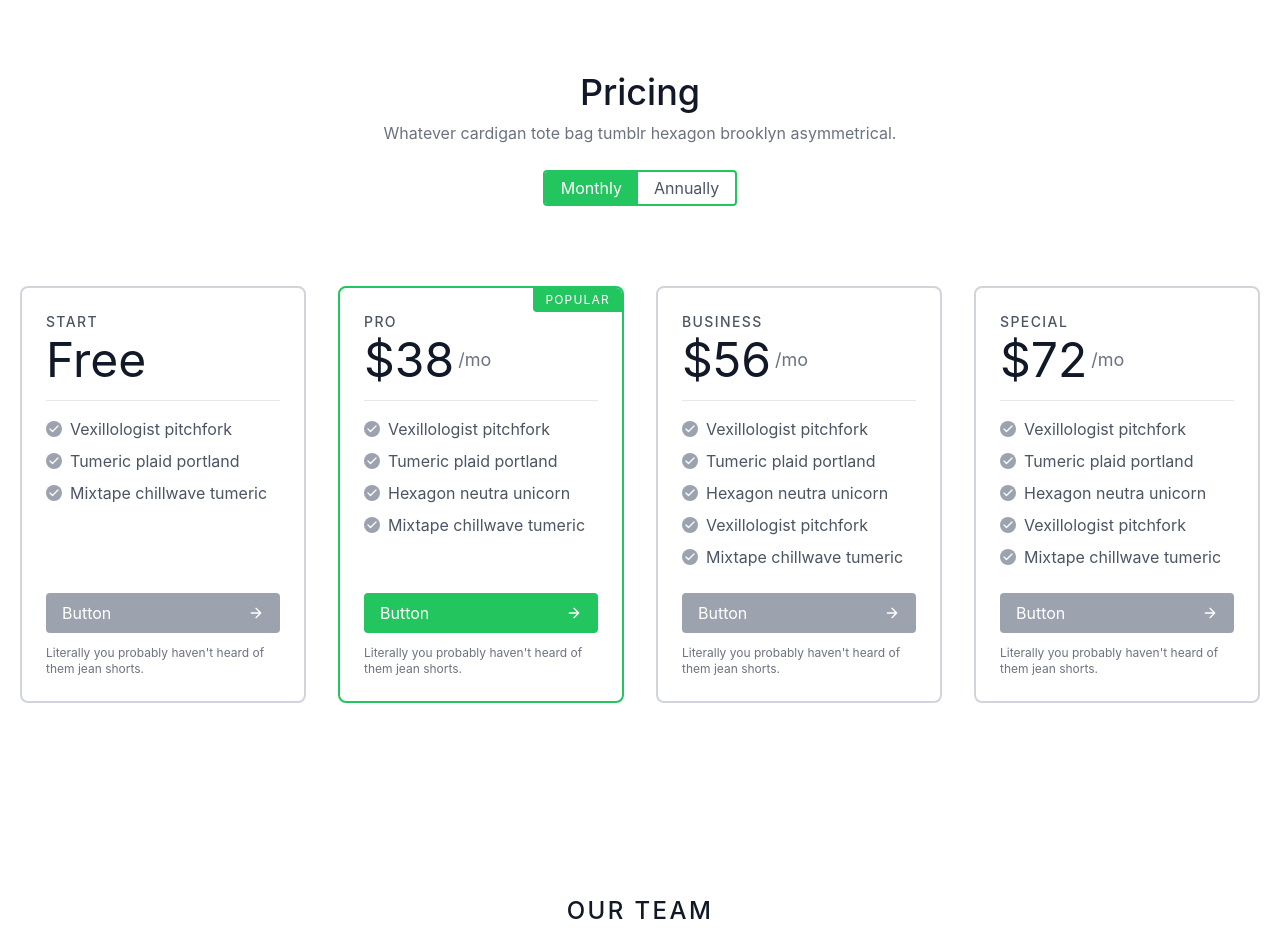
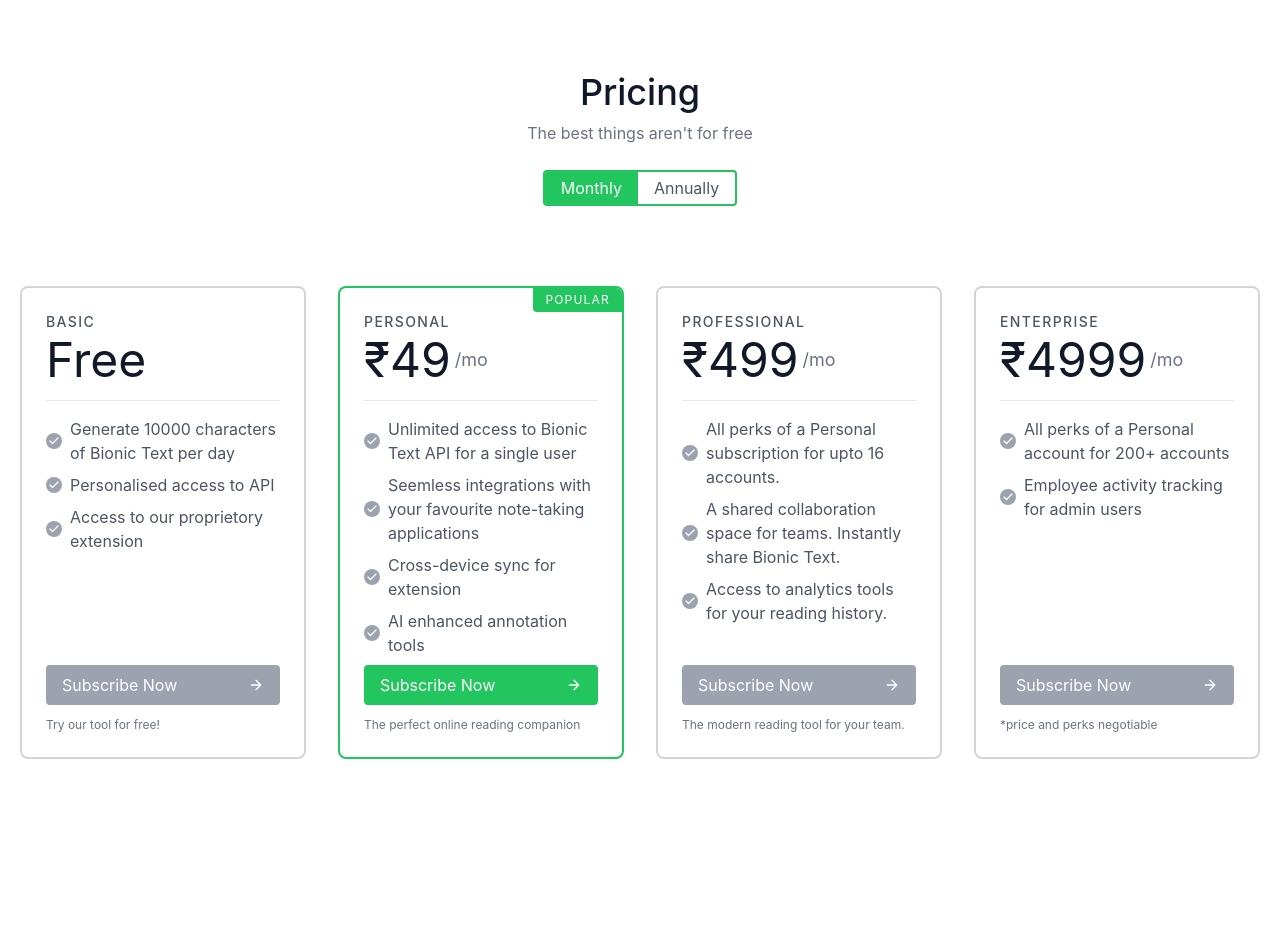
Before and after one commit to KDwevedi/btp, a React (Create React App) app: page / in a window 1280 px wide. Shown: the part 1700-2630 px from the top of the page. Built offline with nearby package versions, Linux system fonts and the light colour scheme.

Commit message:
Fix: Content in payment plans

```diff
--- a/src/components/payment-plans.js
+++ b/src/components/payment-plans.js
@@ -1,11 +1,10 @@
 export default function PayPlans(props) {
     return (
-
     <section class="text-gray-600 body-font overflow-hidden">
         <div class="container px-5 py-24 mx-auto">
             <div class="flex flex-col text-center w-full mb-20">
                 <h1 class="sm:text-4xl text-3xl font-medium title-font mb-2 text-gray-900">Pricing</h1>
-      <p class="lg:w-2/3 mx-auto leading-relaxed text-base text-gray-500">Whatever cardigan tote bag tumblr hexagon brooklyn asymmetrical.</p>
+                <p class="lg:w-2/3 mx-auto leading-relaxed text-base text-gray-500">The best things aren't for free</p>
                 <div class="flex mx-auto border-2 border-green-500 rounded overflow-hidden mt-6">
                     <button class="py-1 px-4 bg-green-500 text-white focus:outline-none">Monthly</button>
                     <button class="py-1 px-4 focus:outline-none">Annually</button>
@@ -14,43 +13,44 @@
             <div class="flex flex-wrap -m-4">
                 <div class="p-4 xl:w-1/4 md:w-1/2 w-full">
                     <div class="h-full p-6 rounded-lg border-2 border-gray-300 flex flex-col relative overflow-hidden">
-          <h2 class="text-sm tracking-widest title-font mb-1 font-medium">START</h2>
+                        <h2 class="text-sm tracking-widest title-font mb-1 font-medium">BASIC</h2>
                         <h1 class="text-5xl text-gray-900 pb-4 mb-4 border-b border-gray-200 leading-none">Free</h1>
                         <p class="flex items-center text-gray-600 mb-2">
                             <span class="w-4 h-4 mr-2 inline-flex items-center justify-center bg-gray-400 text-white rounded-full flex-shrink-0">
                                 <svg fill="none" stroke="currentColor" stroke-linecap="round" stroke-linejoin="round" stroke-width="2.5" class="w-3 h-3" viewBox="0 0 24 24">
                                     <path d="M20 6L9 17l-5-5"></path>
                                 </svg>
-            </span>Vexillologist pitchfork
+                            </span>Generate 10000 characters of Bionic Text per day
                         </p>
                         <p class="flex items-center text-gray-600 mb-2">
                             <span class="w-4 h-4 mr-2 inline-flex items-center justify-center bg-gray-400 text-white rounded-full flex-shrink-0">
                                 <svg fill="none" stroke="currentColor" stroke-linecap="round" stroke-linejoin="round" stroke-width="2.5" class="w-3 h-3" viewBox="0 0 24 24">
                                     <path d="M20 6L9 17l-5-5"></path>
                                 </svg>
-            </span>Tumeric plaid portland
+                            </span>Personalised access to API
                         </p>
                         <p class="flex items-center text-gray-600 mb-6">
                             <span class="w-4 h-4 mr-2 inline-flex items-center justify-center bg-gray-400 text-white rounded-full flex-shrink-0">
                                 <svg fill="none" stroke="currentColor" stroke-linecap="round" stroke-linejoin="round" stroke-width="2.5" class="w-3 h-3" viewBox="0 0 24 24">
                                     <path d="M20 6L9 17l-5-5"></path>
                                 </svg>
-            </span>Mixtape chillwave tumeric
+                            </span>Access to our proprietory extension
                         </p>
-          <button class="flex items-center mt-auto text-white bg-gray-400 border-0 py-2 px-4 w-full focus:outline-none hover:bg-gray-500 rounded">Button
+                        <button class="flex items-center mt-auto text-white bg-gray-400 border-0 py-2 px-4 w-full focus:outline-none hover:bg-gray-500 rounded">
+                            Subscribe Now
                         <svg fill="none" stroke="currentColor" stroke-linecap="round" stroke-linejoin="round" stroke-width="2" class="w-4 h-4 ml-auto" viewBox="0 0 24 24">
                             <path d="M5 12h14M12 5l7 7-7 7"></path>
                         </svg>
                         </button>
-          <p class="text-xs text-gray-500 mt-3">Literally you probably haven't heard of them jean shorts.</p>
+                        <p class="text-xs text-gray-500 mt-3">Try our tool for free!</p>
                     </div>
                 </div>
                 <div class="p-4 xl:w-1/4 md:w-1/2 w-full">
                     <div class="h-full p-6 rounded-lg border-2 border-green-500 flex flex-col relative overflow-hidden">
                         <span class="bg-green-500 text-white px-3 py-1 tracking-widest text-xs absolute right-0 top-0 rounded-bl">POPULAR</span>
-          <h2 class="text-sm tracking-widest title-font mb-1 font-medium">PRO</h2>
+                        <h2 class="text-sm tracking-widest title-font mb-1 font-medium">PERSONAL</h2>
                         <h1 class="text-5xl text-gray-900 leading-none flex items-center pb-4 mb-4 border-b border-gray-200">
-            <span>$38</span>
+                            <span>₹49</span>
                             <span class="text-lg ml-1 font-normal text-gray-500">/mo</span>
                         </h1>
                         <p class="flex items-center text-gray-600 mb-2">
@@ -58,42 +58,42 @@
                             <svg fill="none" stroke="currentColor" stroke-linecap="round" stroke-linejoin="round" stroke-width="2.5" class="w-3 h-3" viewBox="0 0 24 24">
                                 <path d="M20 6L9 17l-5-5"></path>
                             </svg>
-            </span>Vexillologist pitchfork
+                            </span>Unlimited access to Bionic Text API for a single user
           </p>
           <p class="flex items-center text-gray-600 mb-2">
             <span class="w-4 h-4 mr-2 inline-flex items-center justify-center bg-gray-400 text-white rounded-full flex-shrink-0">
               <svg fill="none" stroke="currentColor" stroke-linecap="round" stroke-linejoin="round" stroke-width="2.5" class="w-3 h-3" viewBox="0 0 24 24">
                 <path d="M20 6L9 17l-5-5"></path>
               </svg>
-            </span>Tumeric plaid portland
+            </span>Seemless integrations with your favourite note-taking applications
           </p>
           <p class="flex items-center text-gray-600 mb-2">
             <span class="w-4 h-4 mr-2 inline-flex items-center justify-center bg-gray-400 text-white rounded-full flex-shrink-0">
               <svg fill="none" stroke="currentColor" stroke-linecap="round" stroke-linejoin="round" stroke-width="2.5" class="w-3 h-3" viewBox="0 0 24 24">
                 <path d="M20 6L9 17l-5-5"></path>
               </svg>
-            </span>Hexagon neutra unicorn
+            </span>Cross-device sync for extension
           </p>
-          <p class="flex items-center text-gray-600 mb-6">
+          <p class="flex items-center text-gray-600 mb-2">
             <span class="w-4 h-4 mr-2 inline-flex items-center justify-center bg-gray-400 text-white rounded-full flex-shrink-0">
               <svg fill="none" stroke="currentColor" stroke-linecap="round" stroke-linejoin="round" stroke-width="2.5" class="w-3 h-3" viewBox="0 0 24 24">
                 <path d="M20 6L9 17l-5-5"></path>
               </svg>
-            </span>Mixtape chillwave tumeric
+            </span>AI enhanced annotation tools
           </p>
-          <button class="flex items-center mt-auto text-white bg-green-500 border-0 py-2 px-4 w-full focus:outline-none hover:bg-green-600 rounded">Button
+          <button class="flex items-center mt-auto text-white bg-green-500 border-0 py-2 px-4 w-full focus:outline-none hover:bg-green-600 rounded">Subscribe Now
             <svg fill="none" stroke="currentColor" stroke-linecap="round" stroke-linejoin="round" stroke-width="2" class="w-4 h-4 ml-auto" viewBox="0 0 24 24">
               <path d="M5 12h14M12 5l7 7-7 7"></path>
             </svg>
           </button>
-          <p class="text-xs text-gray-500 mt-3">Literally you probably haven't heard of them jean shorts.</p>
+          <p class="text-xs text-gray-500 mt-3">The perfect online reading companion</p>
         </div>
       </div>
       <div class="p-4 xl:w-1/4 md:w-1/2 w-full">
         <div class="h-full p-6 rounded-lg border-2 border-gray-300 flex flex-col relative overflow-hidden">
-          <h2 class="text-sm tracking-widest title-font mb-1 font-medium">BUSINESS</h2>
+          <h2 class="text-sm tracking-widest title-font mb-1 font-medium">PROFESSIONAL</h2>
           <h1 class="text-5xl text-gray-900 leading-none flex items-center pb-4 mb-4 border-b border-gray-200">
-            <span>$56</span>
+            <span>₹499</span>
             <span class="text-lg ml-1 font-normal text-gray-500">/mo</span>
           </h1>
           <p class="flex items-center text-gray-600 mb-2">
@@ -101,49 +101,35 @@
               <svg fill="none" stroke="currentColor" stroke-linecap="round" stroke-linejoin="round" stroke-width="2.5" class="w-3 h-3" viewBox="0 0 24 24">
                 <path d="M20 6L9 17l-5-5"></path>
               </svg>
-            </span>Vexillologist pitchfork
+            </span>All perks of a Personal subscription for upto 16 accounts.
           </p>
           <p class="flex items-center text-gray-600 mb-2">
             <span class="w-4 h-4 mr-2 inline-flex items-center justify-center bg-gray-400 text-white rounded-full flex-shrink-0">
               <svg fill="none" stroke="currentColor" stroke-linecap="round" stroke-linejoin="round" stroke-width="2.5" class="w-3 h-3" viewBox="0 0 24 24">
                 <path d="M20 6L9 17l-5-5"></path>
               </svg>
-            </span>Tumeric plaid portland
+            </span>A shared collaboration space for teams. Instantly share Bionic Text.
           </p>
           <p class="flex items-center text-gray-600 mb-2">
             <span class="w-4 h-4 mr-2 inline-flex items-center justify-center bg-gray-400 text-white rounded-full flex-shrink-0">
               <svg fill="none" stroke="currentColor" stroke-linecap="round" stroke-linejoin="round" stroke-width="2.5" class="w-3 h-3" viewBox="0 0 24 24">
                 <path d="M20 6L9 17l-5-5"></path>
               </svg>
-            </span>Hexagon neutra unicorn
+            </span> Access to analytics tools for your reading history.
           </p>
-          <p class="flex items-center text-gray-600 mb-2">
-            <span class="w-4 h-4 mr-2 inline-flex items-center justify-center bg-gray-400 text-white rounded-full flex-shrink-0">
-              <svg fill="none" stroke="currentColor" stroke-linecap="round" stroke-linejoin="round" stroke-width="2.5" class="w-3 h-3" viewBox="0 0 24 24">
-                <path d="M20 6L9 17l-5-5"></path>
-              </svg>
-            </span>Vexillologist pitchfork
-          </p>
-          <p class="flex items-center text-gray-600 mb-6">
-            <span class="w-4 h-4 mr-2 inline-flex items-center justify-center bg-gray-400 text-white rounded-full flex-shrink-0">
-              <svg fill="none" stroke="currentColor" stroke-linecap="round" stroke-linejoin="round" stroke-width="2.5" class="w-3 h-3" viewBox="0 0 24 24">
-                <path d="M20 6L9 17l-5-5"></path>
-              </svg>
-            </span>Mixtape chillwave tumeric
-          </p>
-          <button class="flex items-center mt-auto text-white bg-gray-400 border-0 py-2 px-4 w-full focus:outline-none hover:bg-gray-500 rounded">Button
+          <button class="flex items-center mt-auto text-white bg-gray-400 border-0 py-2 px-4 w-full focus:outline-none hover:bg-gray-500 rounded">Subscribe Now
             <svg fill="none" stroke="currentColor" stroke-linecap="round" stroke-linejoin="round" stroke-width="2" class="w-4 h-4 ml-auto" viewBox="0 0 24 24">
               <path d="M5 12h14M12 5l7 7-7 7"></path>
             </svg>
           </button>
-          <p class="text-xs text-gray-500 mt-3">Literally you probably haven't heard of them jean shorts.</p>
+          <p class="text-xs text-gray-500 mt-3">The modern reading tool for your team.</p>
         </div>
       </div>
       <div class="p-4 xl:w-1/4 md:w-1/2 w-full">
         <div class="h-full p-6 rounded-lg border-2 border-gray-300 flex flex-col relative overflow-hidden">
-          <h2 class="text-sm tracking-widest title-font mb-1 font-medium">SPECIAL</h2>
+          <h2 class="text-sm tracking-widest title-font mb-1 font-medium">ENTERPRISE</h2>
           <h1 class="text-5xl text-gray-900 leading-none flex items-center pb-4 mb-4 border-b border-gray-200">
-            <span>$72</span>
+            <span>₹4999</span>
             <span class="text-lg ml-1 font-normal text-gray-500">/mo</span>
           </h1>
           <p class="flex items-center text-gray-600 mb-2">
@@ -151,42 +137,22 @@
               <svg fill="none" stroke="currentColor" stroke-linecap="round" stroke-linejoin="round" stroke-width="2.5" class="w-3 h-3" viewBox="0 0 24 24">
                 <path d="M20 6L9 17l-5-5"></path>
               </svg>
-            </span>Vexillologist pitchfork
+            </span>All perks of a Personal account for 200+ accounts
           </p>
           <p class="flex items-center text-gray-600 mb-2">
             <span class="w-4 h-4 mr-2 inline-flex items-center justify-center bg-gray-400 text-white rounded-full flex-shrink-0">
               <svg fill="none" stroke="currentColor" stroke-linecap="round" stroke-linejoin="round" stroke-width="2.5" class="w-3 h-3" viewBox="0 0 24 24">
                 <path d="M20 6L9 17l-5-5"></path>
               </svg>
-            </span>Tumeric plaid portland
+            </span>Employee activity tracking for admin users
           </p>
-          <p class="flex items-center text-gray-600 mb-2">
-            <span class="w-4 h-4 mr-2 inline-flex items-center justify-center bg-gray-400 text-white rounded-full flex-shrink-0">
-              <svg fill="none" stroke="currentColor" stroke-linecap="round" stroke-linejoin="round" stroke-width="2.5" class="w-3 h-3" viewBox="0 0 24 24">
-                <path d="M20 6L9 17l-5-5"></path>
-              </svg>
-            </span>Hexagon neutra unicorn
-          </p>
-          <p class="flex items-center text-gray-600 mb-2">
-            <span class="w-4 h-4 mr-2 inline-flex items-center justify-center bg-gray-400 text-white rounded-full flex-shrink-0">
-              <svg fill="none" stroke="currentColor" stroke-linecap="round" stroke-linejoin="round" stroke-width="2.5" class="w-3 h-3" viewBox="0 0 24 24">
-                <path d="M20 6L9 17l-5-5"></path>
-              </svg>
-            </span>Vexillologist pitchfork
-          </p>
-          <p class="flex items-center text-gray-600 mb-6">
-            <span class="w-4 h-4 mr-2 inline-flex items-center justify-center bg-gray-400 text-white rounded-full flex-shrink-0">
-              <svg fill="none" stroke="currentColor" stroke-linecap="round" stroke-linejoin="round" stroke-width="2.5" class="w-3 h-3" viewBox="0 0 24 24">
-                <path d="M20 6L9 17l-5-5"></path>
-              </svg>
-            </span>Mixtape chillwave tumeric
-          </p>
-          <button class="flex items-center mt-auto text-white bg-gray-400 border-0 py-2 px-4 w-full focus:outline-none hover:bg-gray-500 rounded">Button
+
+          <button class="flex items-center mt-auto text-white bg-gray-400 border-0 py-2 px-4 w-full focus:outline-none hover:bg-gray-500 rounded">Subscribe Now
             <svg fill="none" stroke="currentColor" stroke-linecap="round" stroke-linejoin="round" stroke-width="2" class="w-4 h-4 ml-auto" viewBox="0 0 24 24">
               <path d="M5 12h14M12 5l7 7-7 7"></path>
             </svg>
           </button>
-          <p class="text-xs text-gray-500 mt-3">Literally you probably haven't heard of them jean shorts.</p>
+          <p class="text-xs text-gray-500 mt-3">*price and perks negotiable</p>
         </div>
       </div>
     </div>
@@ -234,7 +200,7 @@
     //           <strong>Basic</strong>
     //         </p>
     //         <h3 class="text-2xl mb-6">
-    //           <strong>$ 129</strong>
+    //           <strong>₹ 129</strong>
     //           <small class="text-gray-500 text-sm">/year</small>
     //         </h3>
 
@@ -285,7 +251,7 @@
     //           <strong>Advanced</strong>
     //         </p>
     //         <h3 class="text-2xl mb-6">
-    //           <strong>$ 299</strong>
+    //           <strong>₹ 299</strong>
     //           <small class="text-gray-500 text-sm">/year</small>
     //         </h3>
 
@@ -354,7 +320,7 @@
     //           <strong>Enterprise</strong>
     //         </p>
     //         <h3 class="text-2xl mb-6">
-    //           <strong>$ 499</strong>
+    //           <strong>₹ 499</strong>
     //           <small class="text-gray-500 text-sm">/year</small>
     //         </h3>
 
@@ -437,3 +403,42 @@
 
     );
 }
+
+function Plan() {
+    return (
+        <div class="p-4 xl:w-1/4 md:w-1/2 w-full">
+                    <div class="h-full p-6 rounded-lg border-2 border-gray-300 flex flex-col relative overflow-hidden">
+                        <h2 class="text-sm tracking-widest title-font mb-1 font-medium">START</h2>
+                        <h1 class="text-5xl text-gray-900 pb-4 mb-4 border-b border-gray-200 leading-none">Free</h1>
+                        <p class="flex items-center text-gray-600 mb-2">
+                            <span class="w-4 h-4 mr-2 inline-flex items-center justify-center bg-gray-400 text-white rounded-full flex-shrink-0">
+                                <svg fill="none" stroke="currentColor" stroke-linecap="round" stroke-linejoin="round" stroke-width="2.5" class="w-3 h-3" viewBox="0 0 24 24">
+                                    <path d="M20 6L9 17l-5-5"></path>
+                                </svg>
+                            </span>Vexillologist pitchfork
+                        </p>
+                        <p class="flex items-center text-gray-600 mb-2">
+                            <span class="w-4 h-4 mr-2 inline-flex items-center justify-center bg-gray-400 text-white rounded-full flex-shrink-0">
+                                <svg fill="none" stroke="currentColor" stroke-linecap="round" stroke-linejoin="round" stroke-width="2.5" class="w-3 h-3" viewBox="0 0 24 24">
+                                    <path d="M20 6L9 17l-5-5"></path>
+                                </svg>
+                            </span>Tumeric plaid portland
+                        </p>
+                        <p class="flex items-center text-gray-600 mb-6">
+                            <span class="w-4 h-4 mr-2 inline-flex items-center justify-center bg-gray-400 text-white rounded-full flex-shrink-0">
+                                <svg fill="none" stroke="currentColor" stroke-linecap="round" stroke-linejoin="round" stroke-width="2.5" class="w-3 h-3" viewBox="0 0 24 24">
+                                    <path d="M20 6L9 17l-5-5"></path>
+                                </svg>
+                            </span>Mixtape chillwave tumeric
+                        </p>
+                        <button class="flex items-center mt-auto text-white bg-gray-400 border-0 py-2 px-4 w-full focus:outline-none hover:bg-gray-500 rounded">
+                            Subscribe Now
+                        <svg fill="none" stroke="currentColor" stroke-linecap="round" stroke-linejoin="round" stroke-width="2" class="w-4 h-4 ml-auto" viewBox="0 0 24 24">
+                            <path d="M5 12h14M12 5l7 7-7 7"></path>
+                        </svg>
+                        </button>
+                        <p class="text-xs text-gray-500 mt-3">Literally you probably haven't heard of them jean shorts.</p>
+                    </div>
+                </div>
+    )
+}
```
Lines whose indentation alone changed are shown as unchanged.
